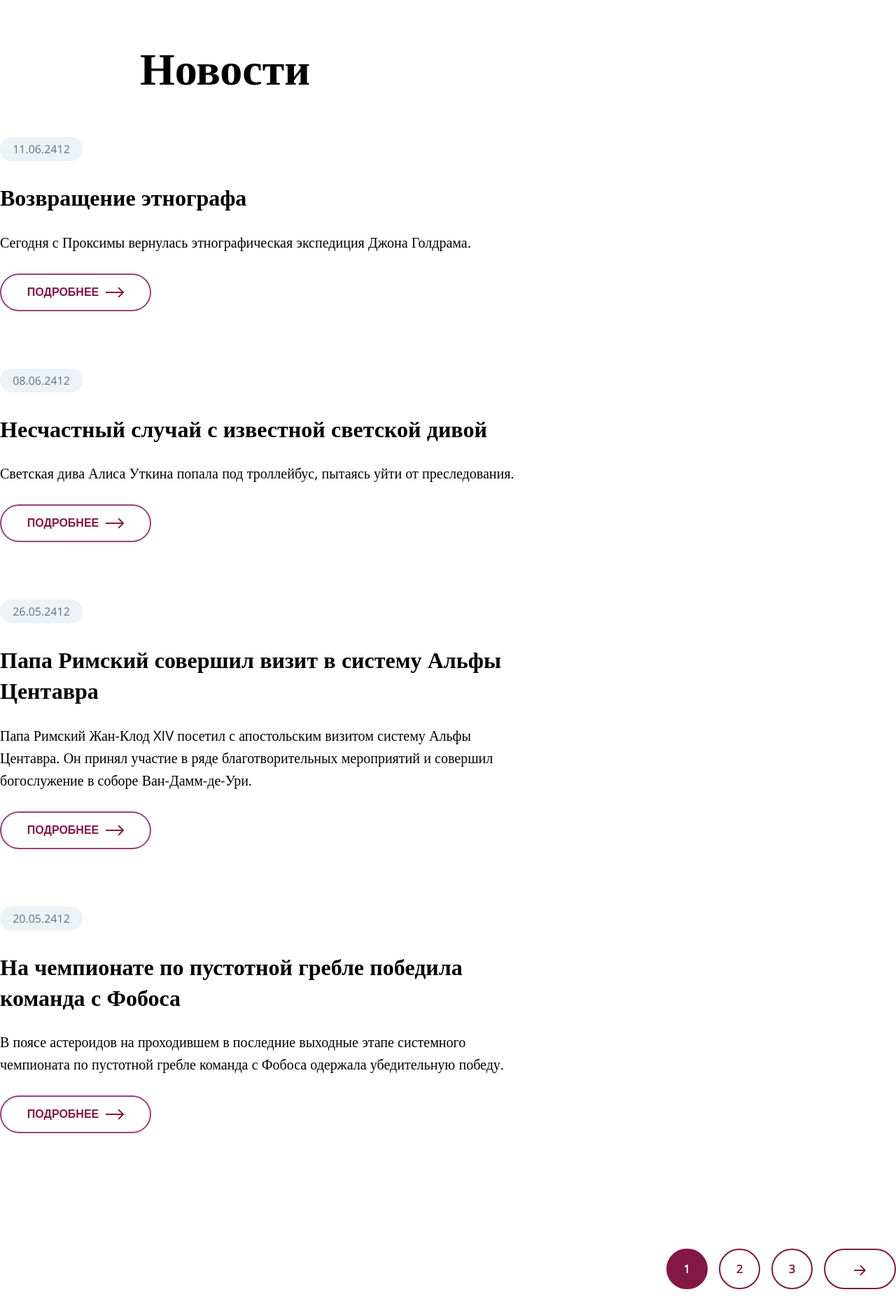
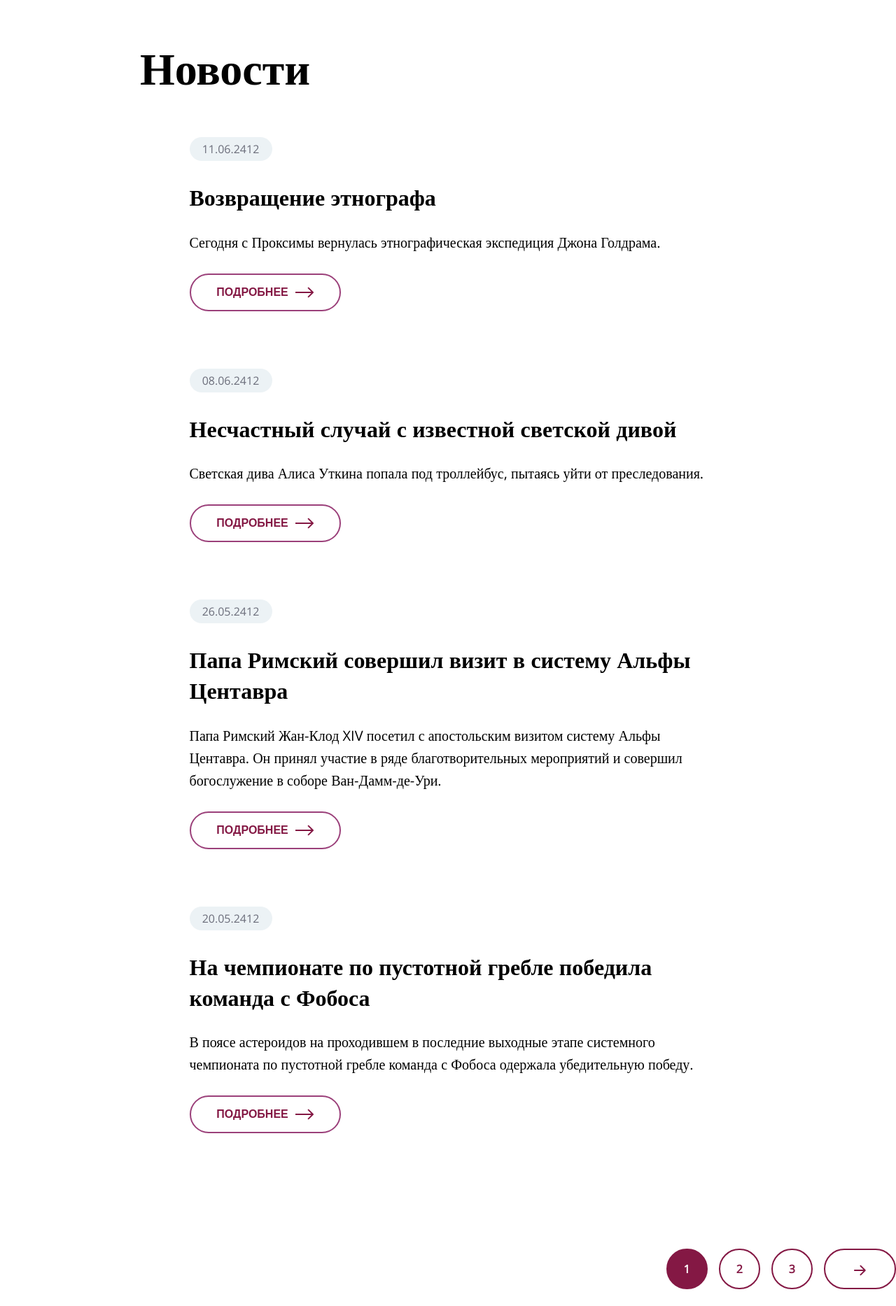
Before and after one commit to Laitenela/Test-task, a PHP site: a page that uses index.php in a window 1280 px wide; the page is wider, and only the part inside the window is pictured. Shown: the part 806-2673 px from the top of that part at 70% size. Run offline with PHP 8.4, Linux system fonts and the light colour scheme; data comes from the database, SQL or seed files in the repository.

Commit message:
Change style

```diff
--- a/public/css/style.css
+++ b/public/css/style.css
@@ -76,7 +76,7 @@ header {
 
 footer {
   margin: 83px auto 0px auto;
-  width: 1520px;
+  max-width: 1520px;
   border-top: 1px solid var(--color1);
 }
 
@@ -145,6 +145,8 @@ footer > p {
   margin: 0px auto 0px auto;
   padding: 54.32px 0px 0px 0px;
   display: flex;
+  align-items: center;
+  justify-content: center;
   flex-flow: wrap;
   gap: 30px;
   row-gap: 82px;
```
